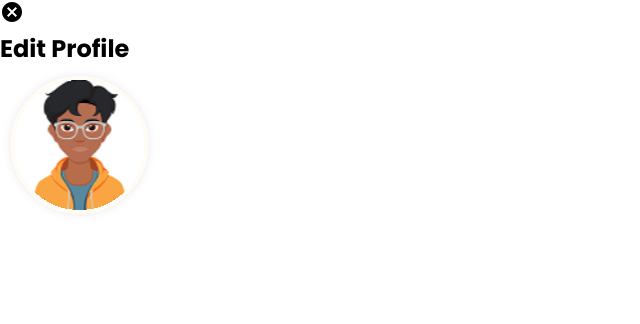
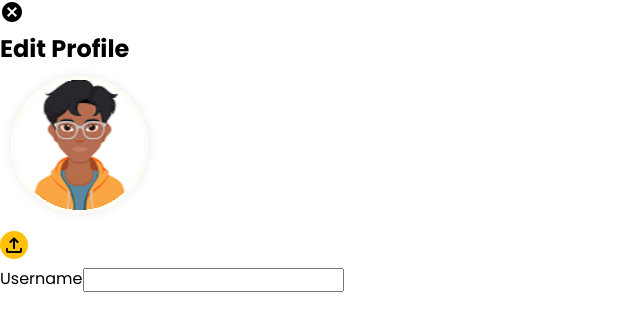
Before and after one commit to mrauthentik/pawa, a React (Vite) app in the folder pawa-sure/: page /edit-profile in a window 1280 px wide. Shown: the top 324 px of the page, without its empty margins (0-640 px from the left). Built offline with nearby package versions, Linux system fonts and the light colour scheme.

Commit message:
feat: Enhance EditProfile component with navigation and form structure

```diff
--- a/pawa-sure/src/App.tsx
+++ b/pawa-sure/src/App.tsx
@@ -2,6 +2,7 @@ import { RouterProvider } from 'react-router-dom'
 import './App.css'
 import 'swiper/swiper-bundle.css';
 import router from './Router/router';
+
 function App() {
 
 
--- a/pawa-sure/src/Components/EditProfile.tsx
+++ b/pawa-sure/src/Components/EditProfile.tsx
@@ -7,15 +7,29 @@ import upload from '../assets/images/upload.svg'
 
 const EditProfile:React.FC = () => {
     const navigate = useNavigate()
+    const goBack = () => {
+        navigate('/profile')
+    }
+    // const changeUserName = (e:React.ChangeEvent<HTMLInputElement>) =>{
+    //     e.preventDefault()
+    //     setUserName(()=> e.target.value)
+    // }
     return (
         <div className='edit-profile'>
-             <div className="cancel">
+            <div className="header">
+             <div className="cancel" onClick={goBack}>
                 <Cancel />
+             </div>
                 <h2>Edit Profile</h2>
-             </div>
+            </div>
              <div className="img-holder">
                 <img src={avatar} alt="" />
+                 <div className="upload"> <img src={upload} alt="" /></div>
              </div>
+             <form action="#">
+                <label> Username</label>
+                <input type="text"  />
+             </form>
         </div>
     )
 }
--- a/pawa-sure/src/Components/Profile.tsx
+++ b/pawa-sure/src/Components/Profile.tsx
@@ -4,8 +4,11 @@ import React from 'react'
 import avatar from '../assets/images/profile-img.svg'
 
 
+
+const Profile:React.FC = () => {
+
     const details = [
-    {title: 'Username', item:'Charles_bababage'},
+        {title: 'Username', item:'Charles_babage'},
         {title: 'First Name', item:'Charles'},
         {title: 'Last Name', item:'Bababage'},
         {title: 'Phone Number', item:'+234822603666'},
@@ -15,7 +18,6 @@ const details = [
         {title: 'Linked Meter', item:`Charles Housing 86896898`}
     ]
 
-const Profile:React.FC = () => {
     const navigate = useNavigate()
     const handleCancel = () => {
         navigate('/dashboard')
```
Also changed, not shown: pawa-sure/src/Router/router.tsx (+4 -4 lines). Lines whose indentation alone changed are shown as unchanged.
